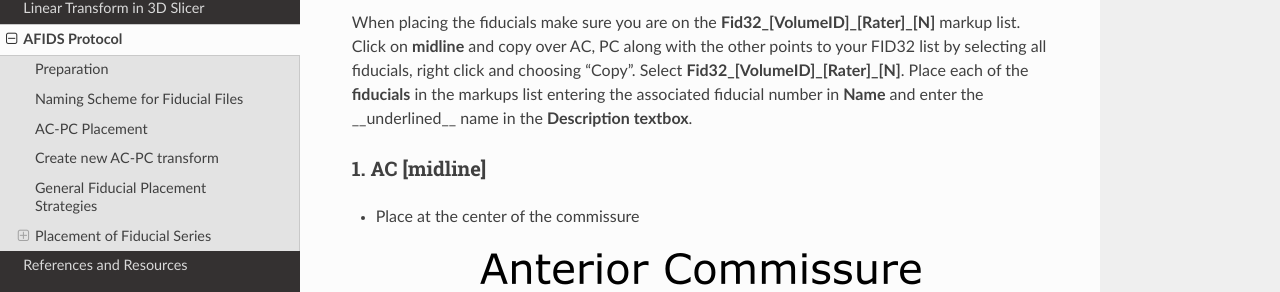
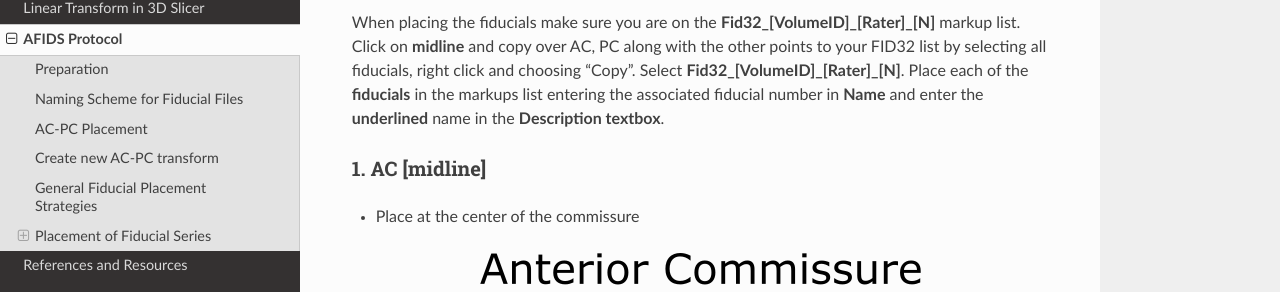
Before and after one commit to afids/afids-protocol-original, a Sphinx documentation site: the page built from docs/source/AFIDSprotocol.rst, in a window 1280 px wide and 900 px high, scrolled down 1608 px. Shown: the part 173-465 px from the top of the window. Built offline with Sphinx 7.4.7 and the Read the Docs theme 2.0.0, drawn with Linux system fonts in a browser that asks for light colours; formulas are drawn with MathJax 3.

```diff
--- a/docs/source/AFIDSprotocol.rst
+++ b/docs/source/AFIDSprotocol.rst
@@ -64,7 +64,7 @@ right clicking each fiducial, choosing "Copy fiducial to another list", and sele
 following **30 fiducials**, enter the number corresponding to the fiducial in the Name textbox and enter the underlined anatomical
 structure in the corresponding Description textbox:
 
-When placing the fiducials make sure you are on the **Fid32_[VolumeID]_[Rater]_[N]** markup list. Click on **midline** and copy over AC, PC along with the other points to your FID32 list by selecting all fiducials, right click and choosing "Copy”. Select **Fid32_[VolumeID]_[Rater]_[N]**. Place each of the **fiducials** in the markups list entering the associated fiducial number in **Name** and enter the __underlined__ name in the **Description textbox**.
+When placing the fiducials make sure you are on the **Fid32_[VolumeID]_[Rater]_[N]** markup list. Click on **midline** and copy over AC, PC along with the other points to your FID32 list by selecting all fiducials, right click and choosing "Copy”. Select **Fid32_[VolumeID]_[Rater]_[N]**. Place each of the **fiducials** in the markups list entering the associated fiducial number in **Name** and enter the **underlined** name in the **Description textbox**.
 
 1. AC [midline]
 ###############
```
